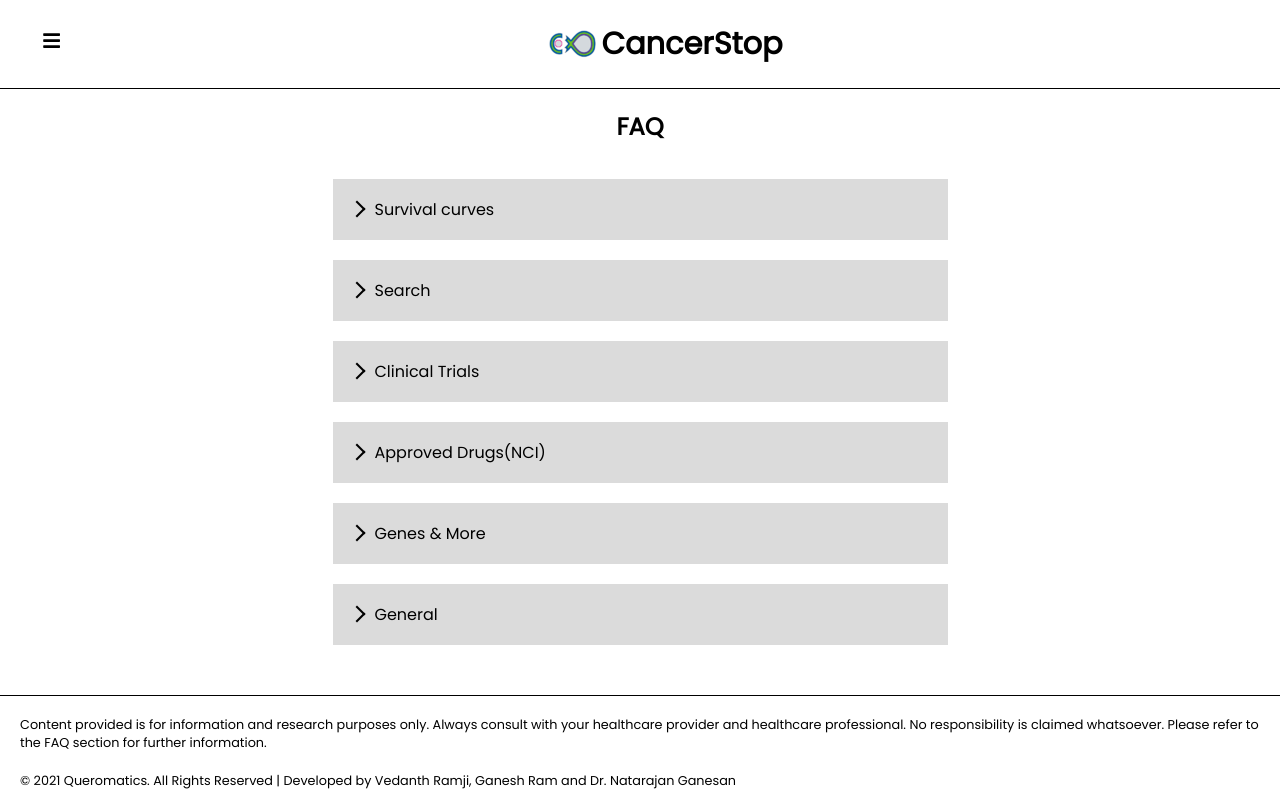
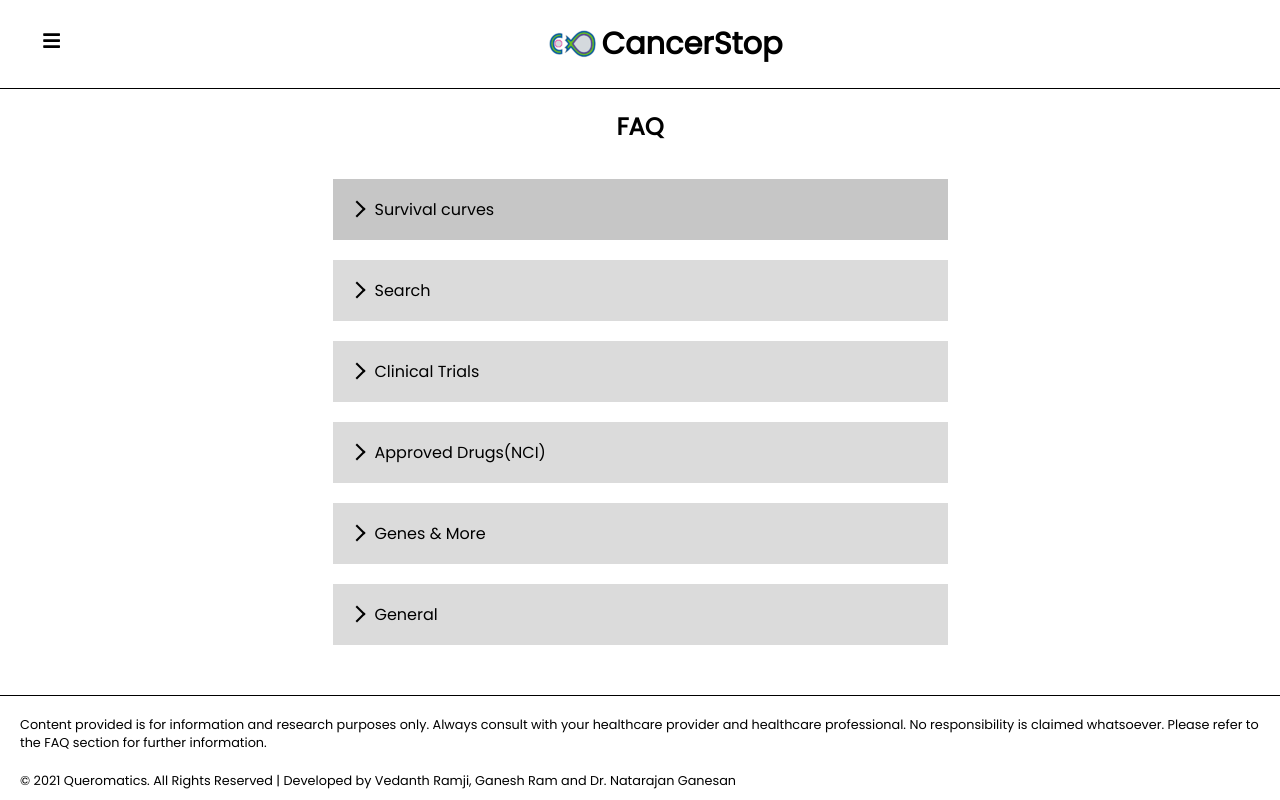
Before and after one commit to CancerStop/CancerStop, a React (Create React App) app: page /faq in a window 1280 px wide. In both pictures the pointer is over the button 658 px from the left and 209 px from the top of the page. Built offline with nearby package versions, Linux system fonts and the light colour scheme.

Commit message:
added hover

```diff
--- a/src/style.css
+++ b/src/style.css
@@ -84,7 +84,13 @@ body {
 
 .faq_accordionButton {
     overflow: hidden;
-    background-color: rgb(219, 219, 219) !important;
+    background-color: #dbdbdb !important;
+    color: black !important;
+}
+
+.faq_accordionButton:hover {
+    overflow: hidden;
+    background-color: #c6c6c6 !important;
     color: black !important;
 }
 
```
